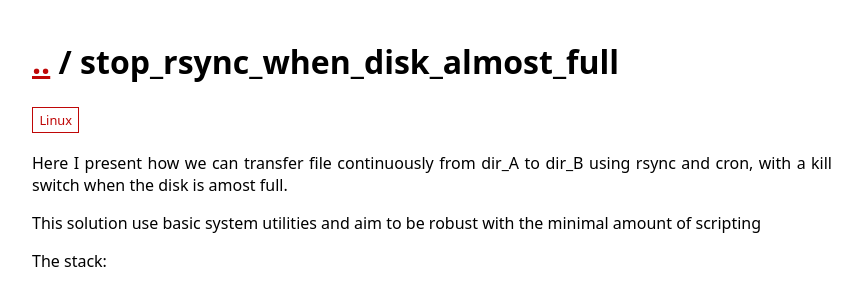
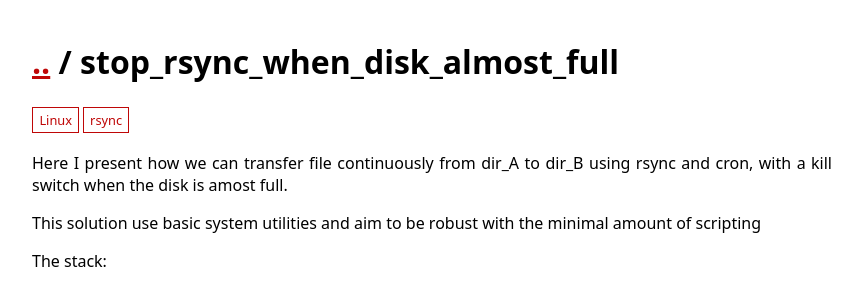
Before and after one commit to NicolasBourhis/notebook, a Jekyll site: the page built from _gtfobins/stop_rsync_when_disk_almost_full.md, in a window 1280 px wide. Shown: the top 294 px of the page, without its empty margins (208-1071 px from the left). Built offline with Jekyll 4.4.1, drawn with Linux system fonts in a browser that asks for light colours.

Commit message:
Update tags.yml

```diff
--- a/_data/tags.yml
+++ b/_data/tags.yml
@@ -12,3 +12,6 @@ docker:
 
 dll:
   label: DLL
+
+rsync:
+  label: rsync
```
